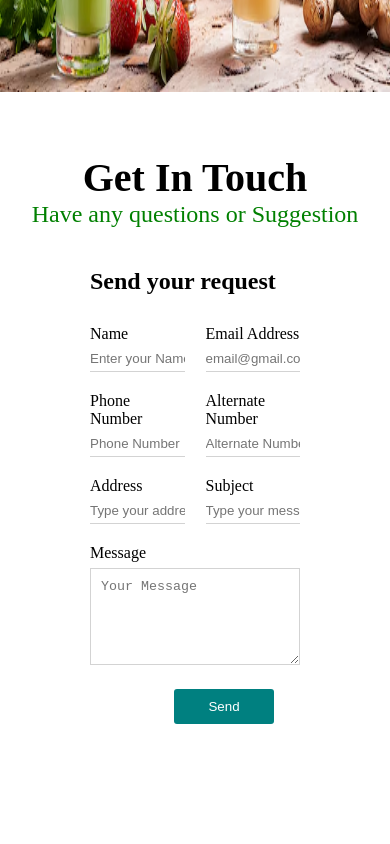
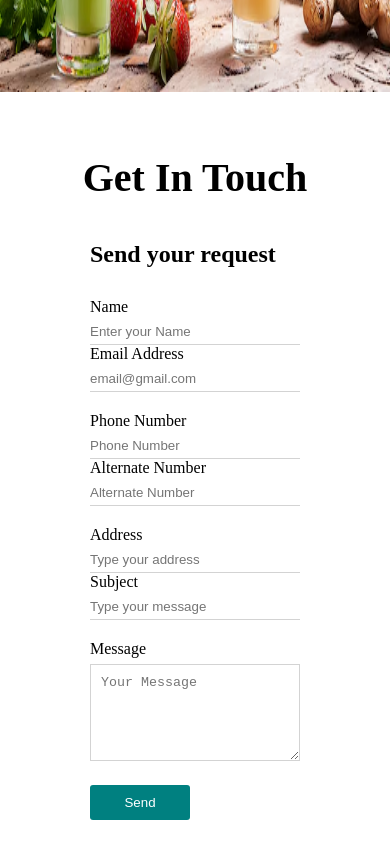
Before and after one commit to SruthiKrs/OnlineFoodDeliverySystem, a plain HTML site: page Enquiry.html in a window 390 px wide. Shown: the part 660-1504 px from the top of the page. Drawn offline with Linux system fonts and the light colour scheme.

Commit message:
Initial commit with updated files

```diff
--- a/CSS/Enquiry.css
+++ b/CSS/Enquiry.css
@@ -30,11 +30,7 @@
     font-weight: bolder;
     text-align: center;
 }
-.div3 p{
-    text-align: center;
-    font-size: 24px;
-    color: green;
-}
+
 
 /*----Form------*/
 .enquiry{
@@ -106,14 +102,7 @@ button{
     .left,.right{
         display: block;
     }
-}
-@media screen and (max-width:600px){
-    .enquiry{
-        flex-direction: column;
-    }
-}
-@media screen and (max-width:363px){
-    .input{
+        .input{
         flex-direction: column;
     }
     .input .data{
@@ -122,4 +111,8 @@ button{
     button{
         margin-left: 0;
     }
+    .enquiry{
+        flex-direction: column;
+    }
+
 }
--- a/CSS/Order.css
+++ b/CSS/Order.css
@@ -85,3 +85,14 @@ i{
 .btn:hover{
     background-color: red;
 }
+
+@media screen and (max-width:600px) {
+    .div3{
+        margin-top:100px;
+        padding:20px 25px 20px 10px;
+    }
+    .item1{
+        flex-basis: 100%;
+         min-width: 100%;
+    }
+}
--- a/Enquiry.html
+++ b/Enquiry.html
@@ -37,7 +37,6 @@
             </div>
             <div class="div3">
                 <h2>Get In Touch</h2>
-                <p>Have any questions or Suggestion</p>
                 <div class="enquiry">
                     <div class="left">
                         <h3>Send your request</h3>
```
Also changed, not shown: CSS/About.css (+14 -5 lines).
